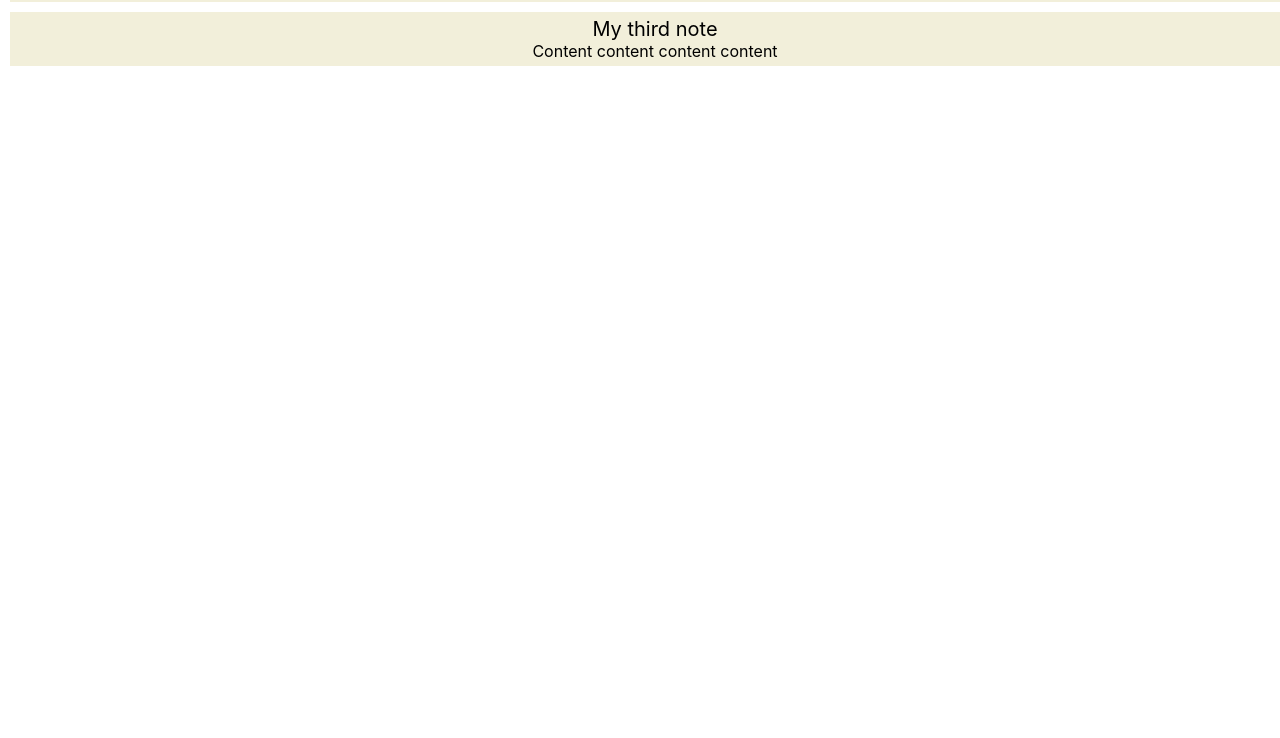
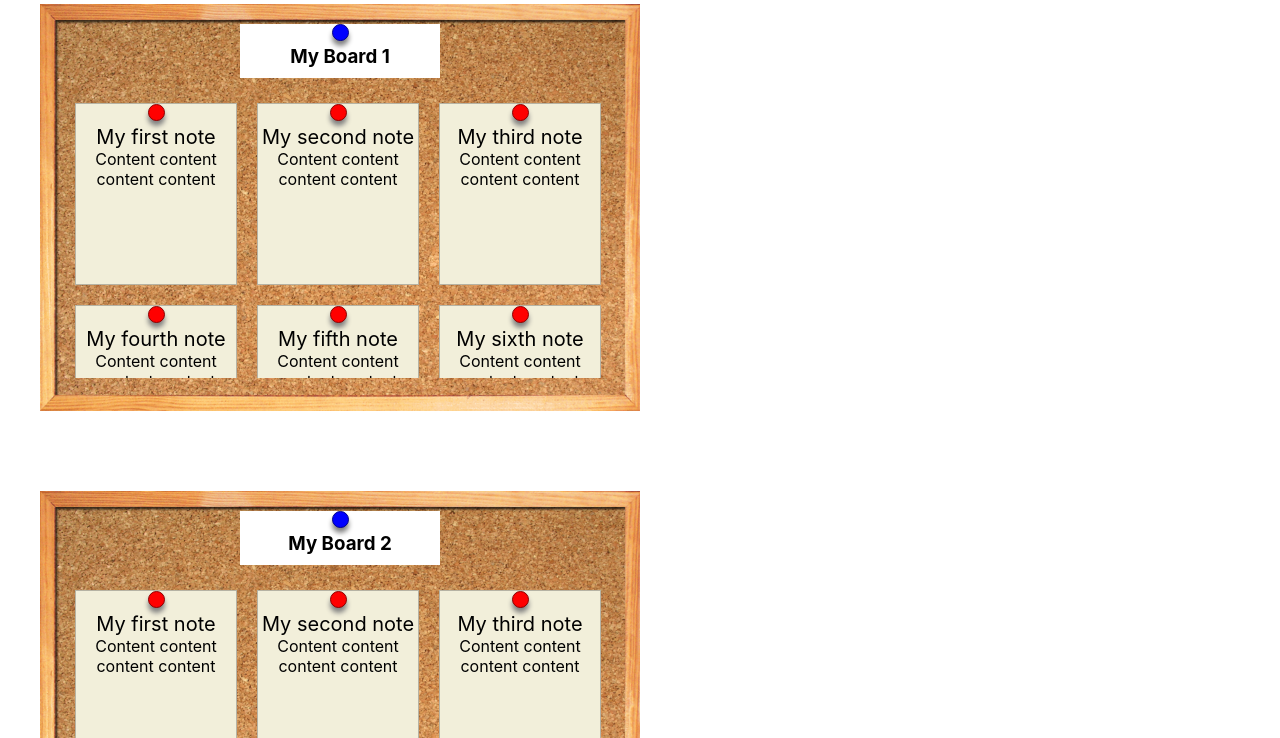
Before and after one commit to caedogap/evertrello, a React app: page / in a window 1280 px wide. Shown: the part 155-893 px from the top of the page. Before the commit the page ends 800 px from the top, so only its background shows below. Built offline with nearby package versions, Linux system fonts and the light colour scheme.

Commit message:
Lista de boards con notas

```diff
--- a/src/components/App.css
+++ b/src/components/App.css
@@ -3,6 +3,11 @@
 }
 
 .app-header {
-  justify-content: center;
+  display: table;
+  height: 100px;
+  width: 100%;
   font-size: 24px;
+  font-family: "Comic Sans MS", cursive, sans-serif;
+  color: white;
+  background: linear-gradient(133deg,#00c4cc 10%,#7d2ae8 90%);
 }
--- a/src/components/App.js
+++ b/src/components/App.js
@@ -1,9 +1,41 @@
 import React, { Component } from 'react';
-import Note from './Note.js';
+import Board from './Board.js';
 import './App.css';
 
 class App extends Component {
   state = {
+    boards: [
+      {
+        title: 'My Board 1',
+        notes: [
+          {
+              title: 'My first note',
+              content: 'Content content content content'
+          },
+          {
+              title: 'My second note',
+              content: 'Content content content content'
+          },
+          {
+              title: 'My third note',
+              content: 'Content content content content'
+          },
+          {
+            title: 'My fourth note',
+            content: 'Content content content content'
+          },
+          {
+            title: 'My fifth note',
+            content: 'Content content content content'
+          },
+          {
+            title: 'My sixth note',
+            content: 'Content content content content'
+          }
+        ]
+      },
+      {
+        title: 'My Board 2',
         notes: [
             {
                 title: 'My first note',
@@ -18,22 +50,41 @@ class App extends Component {
                 content: 'Content content content content'
             }
         ]
+      },
+      {
+        title: 'My Board 3',
+        notes: [
+            {
+                title: 'My first note',
+                content: 'Content content content content'
+            },
+            {
+                title: 'My second note',
+                content: 'Content content content content'
+            },
+            {
+                title: 'My third note',
+                content: 'Content content content content'
+            }
+        ]
+      }
+    ],
   };
 
   render() {
-    const notes = this.state.notes.map((note) => (
-      <Note
-        title={note.title}
-        content={note.content}
+    const boards = this.state.boards.map((board) => (
+        <Board
+          title={board.title}
+          notes={board.notes}
         />
     ));
 
     return (
       <div className="app">
         <header className="app-header">
-          Evertrello
+          <h1>EverTrello</h1>
         </header>
-        {notes}
+        {boards}
       </div>
     );
   }
--- /dev/null
+++ b/src/components/Board.css
@@ -0,0 +1,40 @@
+.board {
+  display: inline-block;
+  float: left;
+  background: url("../images/board.png") no-repeat;
+  background-size: 600px 407px;
+  width: 560px;
+  height: 367px;
+  padding: 20px;
+  margin: 40px;
+}
+
+.board-header {
+  background-color: white;
+  display: table;
+  width: 200px;
+  margin: auto;
+  margin-bottom: 10px;
+}
+
+.board-header h3 {
+  margin-top: 0;
+  margin-bottom: 10px;
+}
+
+.board-content {
+  width: 550px;
+  height: 280px;
+  overflow: scroll;
+  padding: 5px;
+}
+
+.pin-blue {
+  height: 15px;
+  width: 15px;
+  background-color: blue;
+  border: solid 1px darkblue;
+  border-radius: 50%;
+  display: inline-block;
+  box-shadow: 0px 5px 5px 0px grey;
+}
--- /dev/null
+++ b/src/components/Board.js
@@ -0,0 +1,30 @@
+import React, { Component } from 'react';
+import Note from './Note.js';
+import './Board.css';
+
+class Board extends Component {
+
+  render() {
+
+    const notes = this.props.notes.map((note) => (
+      <Note
+          title={note.title}
+          content={note.content}
+      />
+    ));
+
+    return (
+      <div className="board">
+          <header className="board-header">
+            <div className="pin-blue"></div>
+            <h3>{this.props.title}</h3>
+          </header>
+          <div className="board-content">
+            {notes}
+          </div>
+      </div>
+    );
+  }
+}
+
+export default Board;
--- a/src/components/Note.css
+++ b/src/components/Note.css
@@ -1,7 +1,9 @@
 .note {
+  width: 160px;
+  height: 180px;
+  float: left;
   margin: 10px;
-  padding: 5px;
-  width: 100%;
+  border: 1px solid rgba(0,0,0,.25);
   background-color: #f2efda;
 }
 
@@ -12,3 +14,13 @@
 .note-content {
   font-size: 16px;
 }
+
+.pin-red {
+  height: 15px;
+  width: 15px;
+  background-color: red;
+  border: solid 1px darkred;
+  border-radius: 50%;
+  display: inline-block;
+  box-shadow: 0px 5px 5px 0px grey;
+}
--- a/src/components/Note.js
+++ b/src/components/Note.js
@@ -5,6 +5,7 @@ class Note extends Component {
   render() {
     return (
       <div className="note">
+        <div className="pin-red"></div>
         <header className="note-header">
           {this.props.title}
         </header>
```
Also changed, not shown: src/images/board.png (added). Lines whose indentation alone changed are shown as unchanged.
